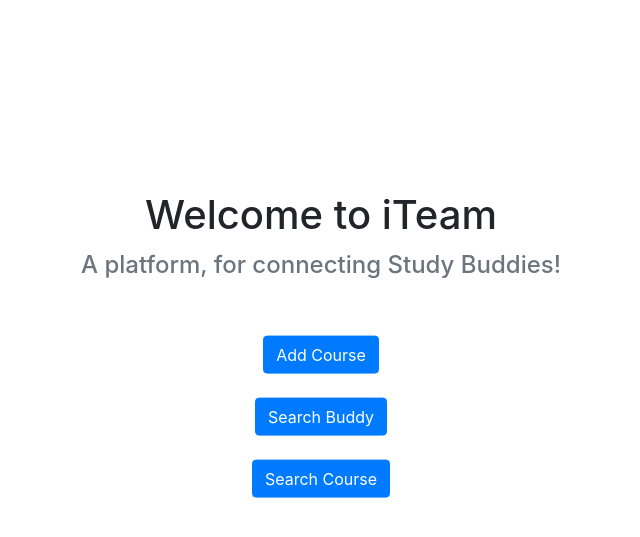
After one commit to AasthaMehtaTech/books_store_, a Flask app: template templates/index.html in a window 1280 px wide. The commit adds this page. Shown: the top 537 px of the page, without its empty margins (319-959 px from the left). Run offline with Flask 2, Linux system fonts and the light colour scheme; the template is opened without the code that fills it, so the values that code supplies are empty; some libraries are stand-ins or nearby versions.

Commit message:
homepage implemented

```diff
--- a/app.py
+++ b/app.py
@@ -27,8 +27,8 @@ def most_common(ini_list, len = 10):
     return result[:len]
 
 @app.route("/")
-def hello():
-    return "Hello World!"
+def index():
+    return render_template("index.html")
 
 @app.route("/add")
 def add_book():
@@ -142,9 +142,9 @@ def search_course_form():
     return render_template("search_course.html", courses_detail = courses_detail, result_description=result_description)
 
 # TODO:
-# Implement Find Learners
-# Homepage
-# Deploy on Heroku
+# Implement Find Learners   [YES]
+# Homepage                  [YES]
+# Deploy on Heroku          []
 
 if __name__ == '__main__':
     app.run()
--- /dev/null
+++ b/templates/index.html
@@ -0,0 +1,62 @@
+<!DOCTYPE html>
+<html lang="en">
+
+<head>
+    <meta charset="UTF-8">
+    <meta name="viewport" content="width=device-width, initial-scale=1.0">
+    <meta http-equiv="X-UA-Compatible" content="ie=edge">
+    <title>iTeam</title>
+    <link rel="stylesheet" href="https://stackpath.bootstrapcdn.com/bootstrap/4.1.3/css/bootstrap.min.css" integrity="sha384-MCw98/SFnGE8fJT3GXwEOngsV7Zt27NXFoaoApmYm81iuXoPkFOJwJ8ERdknLPMO" crossorigin="anonymous">
+    <style media="screen">
+      .vertical_center {
+        position: absolute;
+        left: 50%;
+        top: 40%;
+        transform: translate(-50%, -50%);
+      }
+    </style>
+</head>
+
+<body>
+    <div class="container vertical_center">
+
+        <div class="container">
+            <br>
+            <br>
+            <div class="row align-items-center justify-content-center">
+                <h1>Welcome to iTeam</h1>
+            </div>
+            <div class="row align-items-center justify-content-center">
+            <h4 id="description" class="form-text text-muted">A platform, for connecting Study Buddies!</h4>
+            </div>
+            <br>
+            <br>
+            <div class="row align-items-center justify-content-center">
+            <form action="{{ url_for('add_course_form') }}" method="GET">
+              <button type="submit " class="btn btn-primary" style="float:right ">Add Course   </button>
+            </form>
+            </div>
+            <br>
+            <div class="row align-items-center justify-content-center">
+            <form action="{{ url_for('search_buddy_form') }}" method="GET">
+              <button type="submit " class="btn btn-primary" style="float:right ">Search Buddy</button>
+            </form>
+            </div>
+            <br>
+            <div class="row align-items-center justify-content-center">
+            <form action="{{ url_for('search_course_form') }}" method="GET">
+              <button type="submit " class="btn btn-primary" style="float:right ">Search Course</button>
+            </form>
+            </div>
+        </div>
+    </div>
+
+    <script src="https://code.jquery.com/jquery-3.3.1.slim.min.js " integrity="sha384-q8i/X+965DzO0rT7abK41JStQIAqVgRVzpbzo5smXKp4YfRvH+8abtTE1Pi6jizo "
+        crossorigin="anonymous "></script>
+    <script src="https://cdnjs.cloudflare.com/ajax/libs/popper.js/1.14.3/umd/popper.min.js " integrity="sha384-ZMP7rVo3mIykV+2+9J3UJ46jBk0WLaUAdn689aCwoqbBJiSnjAK/l8WvCWPIPm49 "
+        crossorigin="anonymous "></script>
+    <script src="https://stackpath.bootstrapcdn.com/bootstrap/4.1.3/js/bootstrap.min.js " integrity="sha384-ChfqqxuZUCnJSK3+MXmPNIyE6ZbWh2IMqE241rYiqJxyMiZ6OW/JmZQ5stwEULTy "
+        crossorigin="anonymous "></script>
+</body>
+
+</html>
--- a/templates/search_buddy.html
+++ b/templates/search_buddy.html
@@ -44,7 +44,7 @@
                     <input class="form-control " type="checkbox" placeholder="Hindi" id="hindi" name="hindi">
                 </div>
                 <br>
-                <button type="submit " class="btn btn-primary " style="float:right ">Submit</button>
+                <button type="submit " class="btn btn-primary " style="float:right ">Search</button>
             </form>
             <br>
             <br>
```
Also changed, not shown: templates/search_course.html (+9 -2 lines).
